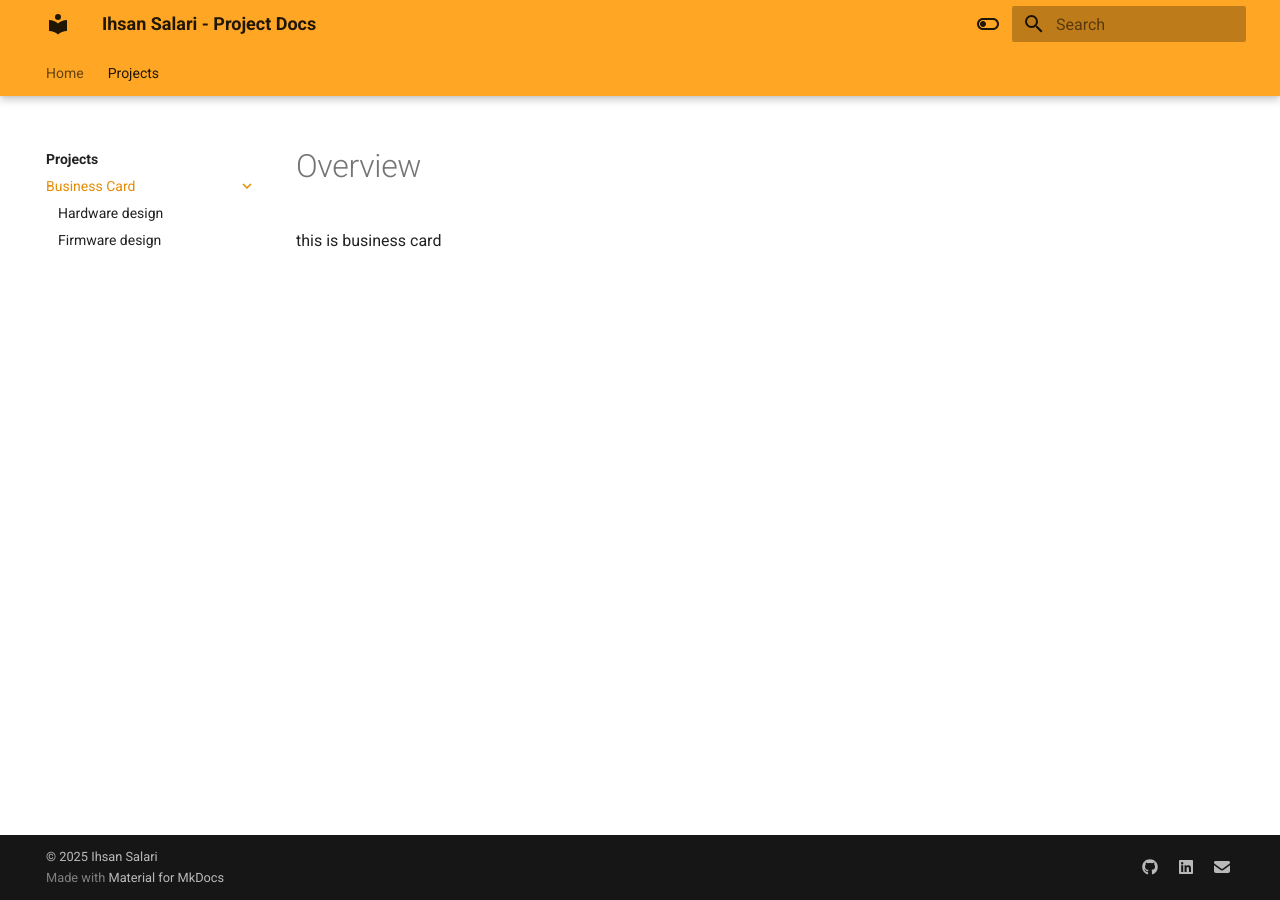
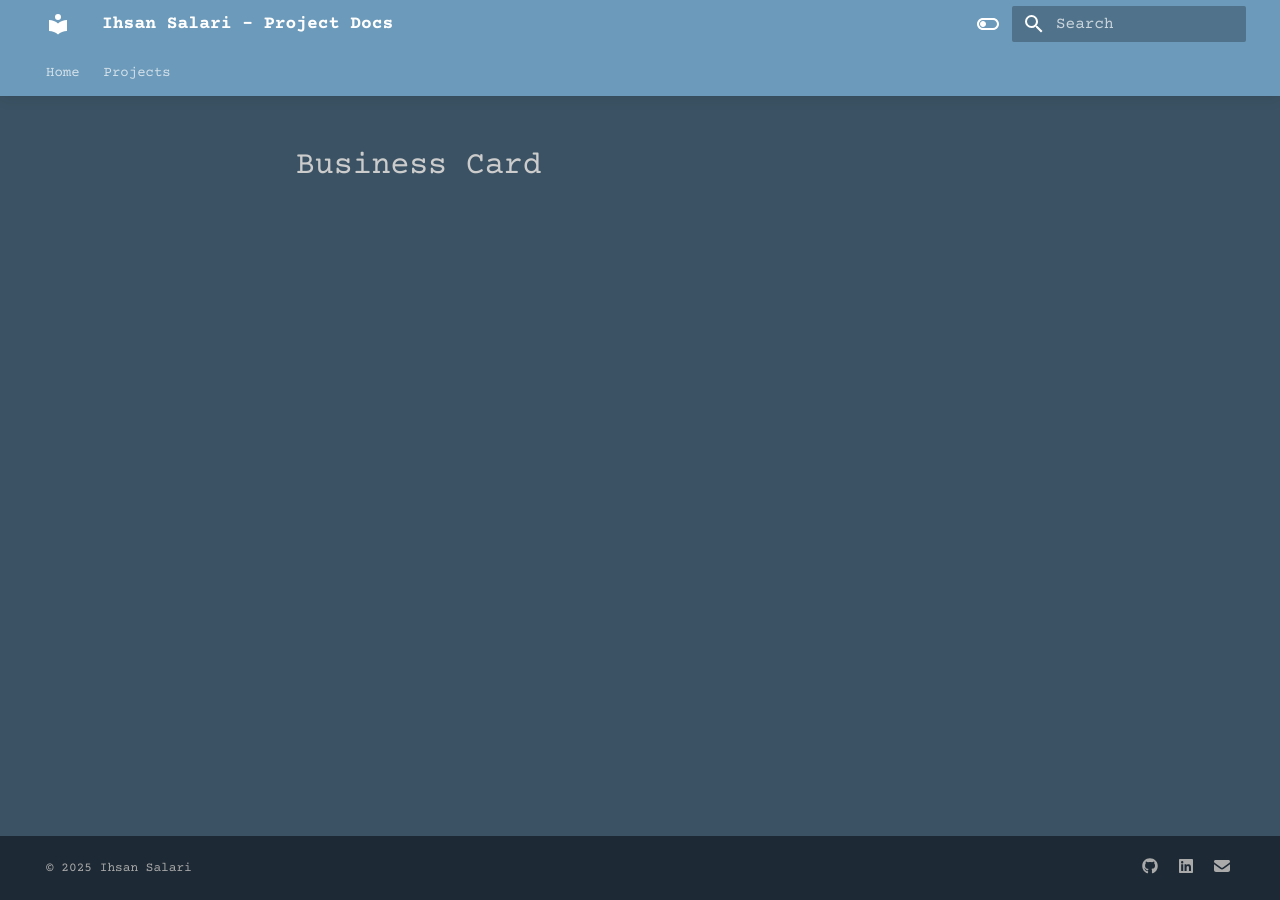
Before and after one commit to ihsan-sa/project_docs, an MkDocs documentation site: the page built from docs/Projects/BusinessCard/index.md, in a window 1280 px wide. Built offline with MkDocs 1.6.1 and Material for MkDocs 9.7.7, drawn with Linux system fonts in a browser that asks for light colours.

Commit message:
Added project sections

```diff
--- a/docs/Projects/BusinessCard/index.md
+++ b/docs/Projects/BusinessCard/index.md
@@ -1,3 +1 @@
-# Overview
-
-this is business card
+# Business Card
--- /dev/null
+++ b/docs/css/extra.css
@@ -0,0 +1,216 @@
+[data-md-color-scheme="dark"] {
+  --md-primary-fg-color:        #6c9aba;
+  background-color: #3a5263;
+}
+[data-md-color-scheme="light"] {
+  --md-primary-fg-color:        #95d2ec;
+  background-color: #b0c9db;
+}
+
+/* Light Mode Theme */
+/* [data-md-color-scheme="custom-light"] {
+  --md-primary-fg-color: #7fa1af;
+  --md-accent-fg-color: #6d9ab7;
+  --md-default-bg-color: #b0c9db;
+  --md-typeset-color: #222;
+  --md-primary-fg-color--light: #7fa1af;
+  --md-primary-fg-color--dark:  #7fa1af;
+  --md-typeset-a-color: #392e2e;
+} */
+
+/* Dark Mode Theme */
+/* [data-md-color-scheme="custom-dark"] { */
+  /* --md-primary-fg-color: #6c9aba;
+  --md-accent-fg-color: #d06085;
+  --md-default-bg-color: #3a5263;
+  --md-typeset-color: #eeeeee;
+  --md-primary-fg-color--light: #6c9aba;
+  --md-primary-fg-color--dark:  #6c9aba;
+  --md-typeset-a-color: #eeeeee; */
+  /* .md-nav__link {
+  color: #6d9ab7;
+} */
+/* } */
+
+[data-md-color-scheme="custom-dark"] {
+  color-scheme: dark;
+
+  /* Primary color shades (used for active nav, highlights, etc.) */
+  --md-primary-fg-color:              #6c9aba;
+  --md-primary-fg-color--light:       #7daac8;
+  --md-primary-fg-color--dark:        #5b89a9;
+
+  /* Accent color shades (used for emphasized elements) */
+  --md-accent-fg-color:               #d06085;
+  --md-accent-fg-color--transparent: rgba(208, 96, 133, 0.1);
+
+  /* Background colors */
+  --md-default-bg-color:             #3a5263;
+  --md-default-bg-color--light:      #4a6273;
+  --md-default-bg-color--lighter:    #5a7283;
+  --md-default-bg-color--lightest:   #6a8293;
+
+  /* Foreground (text) colors */
+  --md-default-fg-color:             #eeeeee;
+  --md-default-fg-color--light:      #cccccc;
+  --md-default-fg-color--lighter:    #999999;
+  --md-default-fg-color--lightest:   #666666;
+
+  /* Typography colors */
+  --md-typeset-color:                #eeeeee;
+  --md-typeset-a-color:              #d06085;
+  --md-typeset-del-color:            rgba(255, 0, 0, 0.2);
+  --md-typeset-ins-color:            rgba(0, 255, 0, 0.2);
+
+  /* Navigation (sidebar/topbar) link colors */
+  --md-nav-link-color:               #d06085;
+  --md-nav-link--active-color:       #ffffff;
+  --md-nav-bg-color:                 #2b3c4c;
+  --md-nav-fg-color:                 #eeeeee;
+
+  /* Footer */
+  --md-footer-bg-color:              #2b3c4c;
+  --md-footer-fg-color:              #cccccc;
+  --md-footer-fg-color--light:       #aaaaaa;
+  --md-footer-fg-color--lighter:     #888888;
+
+  /* Code block colors */
+  --md-code-bg-color:                #2e3f50;
+  --md-code-fg-color:                #e0e0e0;
+
+  --md-code-hl-color:                rgba(208, 96, 133, 0.2);
+  --md-code-hl-color--light:         rgba(208, 96, 133, 0.05);
+
+  /* Code syntax (optional customizations) */
+  --md-code-hl-number-color:         #ff5370;
+  --md-code-hl-special-color:        #c792ea;
+  --md-code-hl-function-color:       #82aaff;
+  --md-code-hl-constant-color:       #f78c6c;
+  --md-code-hl-keyword-color:        #c792ea;
+  --md-code-hl-string-color:         #c3e88d;
+  --md-code-hl-operator-color:       #89ddff;
+  --md-code-hl-punctuation-color:    #89ddff;
+  --md-code-hl-comment-color:        #546e7a;
+  --md-code-hl-variable-color:       #ffcb6b;
+
+  /* Admonitions */
+  --md-admonition-fg-color:          #eeeeee;
+  --md-admonition-bg-color:          #2b3c4c;
+
+  /* Warning block colors */
+  --md-warning-fg-color:             #000000;
+  --md-warning-bg-color:             #ffe082;
+
+  /* Tables */
+  --md-typeset-table-color:          rgba(255, 255, 255, 0.12);
+  --md-typeset-table-color--light:   rgba(255, 255, 255, 0.035);
+
+  /* Shadows (if needed) */
+  --md-shadow-z1:
+    0 0.25rem 0.625rem rgba(0, 0, 0, 0.05),
+    0 0 0.0625rem rgba(0, 0, 0, 0.1);
+
+  --md-shadow-z2:
+    0 0.25rem 0.625rem rgba(0, 0, 0, 0.1),
+    0 0 0.0625rem rgba(0, 0, 0, 0.25);
+
+  --md-shadow-z3:
+    0 0.25rem 0.625rem rgba(0, 0, 0, 0.2),
+    0 0 0.0625rem rgba(0, 0, 0, 0.35);
+}
+
+
+[data-md-color-scheme="custom-light"] {
+  color-scheme: light;
+
+  /* Primary color shades */
+  --md-primary-fg-color:              #7fa1af;
+  --md-primary-fg-color--light:       #9bb7c4;
+  --md-primary-fg-color--dark:        #5e7e8e;
+
+  /* Accent color shades */
+  --md-accent-fg-color:               #6d9ab7;
+  --md-accent-fg-color--transparent: rgba(109, 154, 183, 0.1);
+
+  /* Background colors */
+  --md-default-bg-color:             #b0c9db;
+  --md-default-bg-color--light:      #c5d7e5;
+  --md-default-bg-color--lighter:    #d9e4ed;
+  --md-default-bg-color--lightest:   #ecf1f6;
+
+  /* Foreground (text) colors */
+  --md-default-fg-color:             #222222;
+  --md-default-fg-color--light:      #4a4a4a;
+  --md-default-fg-color--lighter:    #888888;
+  --md-default-fg-color--lightest:   #cccccc;
+
+  /* Typography */
+  --md-typeset-color:                #222222;
+  --md-typeset-a-color:              #392e2e; /* dark text links */
+
+  --md-typeset-del-color:            rgba(255, 0, 0, 0.1);
+  --md-typeset-ins-color:            rgba(0, 255, 0, 0.1);
+
+  /* Navigation (sidebar/topbar) */
+  --md-nav-link-color:               #6d9ab7;
+  --md-nav-link--active-color:       #000000;
+  --md-nav-bg-color:                 #d2e0ea;
+  --md-nav-fg-color:                 #222222;
+
+  /* Footer */
+  --md-footer-bg-color:              #a0b8c8;
+  --md-footer-fg-color:              #222222;
+  --md-footer-fg-color--light:       #444444;
+  --md-footer-fg-color--lighter:     #666666;
+
+  /* Code blocks */
+  --md-code-bg-color:                #f5f7fa;
+  --md-code-fg-color:                #2c3e50;
+
+  --md-code-hl-color:                rgba(109, 154, 183, 0.2);
+  --md-code-hl-color--light:         rgba(109, 154, 183, 0.05);
+
+  /* Code syntax */
+  --md-code-hl-number-color:         #d32f2f;
+  --md-code-hl-special-color:        #c2185b;
+  --md-code-hl-function-color:       #1976d2;
+  --md-code-hl-constant-color:       #512da8;
+  --md-code-hl-keyword-color:        #303f9f;
+  --md-code-hl-string-color:         #388e3c;
+  --md-code-hl-name-color:           var(--md-code-fg-color);
+  --md-code-hl-operator-color:       var(--md-default-fg-color--light);
+  --md-code-hl-punctuation-color:    var(--md-default-fg-color--light);
+  --md-code-hl-comment-color:        #777777;
+  --md-code-hl-variable-color:       #455a64;
+
+  /* Admonitions */
+  --md-admonition-fg-color:          #222222;
+  --md-admonition-bg-color:          #dce7ef;
+
+  /* Warning blocks */
+  --md-warning-fg-color:             #000000;
+  --md-warning-bg-color:             #fff9c4;
+
+  /* Tables */
+  --md-typeset-table-color:          rgba(0, 0, 0, 0.12);
+  --md-typeset-table-color--light:   rgba(0, 0, 0, 0.035);
+
+  /* Shadows */
+  --md-shadow-z1:
+    0 0.25rem 0.625rem rgba(0, 0, 0, 0.05),
+    0 0 0.0625rem rgba(0, 0, 0, 0.1);
+
+  --md-shadow-z2:
+    0 0.25rem 0.625rem rgba(0, 0, 0, 0.1),
+    0 0 0.0625rem rgba(0, 0, 0, 0.25);
+
+  --md-shadow-z3:
+    0 0.25rem 0.625rem rgba(0, 0, 0, 0.2),
+    0 0 0.0625rem rgba(0, 0, 0, 0.35);
+}
+
+.md-header {
+  box-shadow:
+    0 0.25rem 0.625rem rgba(0, 0, 0, 0.05),
+    0 0 0.0625rem rgba(0, 0, 0, 0.1);
+}
--- a/mkdocs.yml
+++ b/mkdocs.yml
@@ -1,9 +1,11 @@
 site_name: Ihsan Salari - Project Docs
-
+site_url: https://www.docs.ihsan.cc
 theme:
   name: material
+  font:
+    text: Courier Prime
   features:
-    # - navigation.instant
+    - navigation.instant
     - navigation.tabs
     # - navigation.sections
     - toc.integrate
@@ -17,31 +19,38 @@ theme:
     - navigation.indexes
     - navigation.tabs.sticky
     - navigation.tracking
+    - header.autohide
 
   language: en
   palette:
-    - scheme: default
+    - scheme: custom-dark
       toggle:
         icon: material/toggle-switch-off-outline
         name: Switch to dark mode
-      primary: orange
-      accent: purple
-    - scheme: slate
+    - scheme: custom-light
       toggle:
         icon: material/toggle-switch
         name: Switch to light mode
-      primary: purple
-      accent: lime
+
 
 nav:
   - Home: index.md
   - Projects:
     - Projects Home: Projects/index.md
     - Business Card:
-      - Projects/BusinessCard/index.md
-      - Hardware design: Projects/BusinessCard/hardwareDesign.md
-      - Firmware design: Projects/BusinessCard/firmware.md
-
+      - Revision 1:
+        - Projects/BusinessCard/Rev1/index.md
+        - Hardware design: Projects/BusinessCard/Rev1/hardwareDesign.md
+        - Firmware design: Projects/BusinessCard/Rev1/firmware.md
+    - DC to DC: Projects/DC_DC/index.md
+    - Ionic (EHD) Thruster:
+      - Projects/IonicThruster/index.md
+    - LED Flood Light Panels:
+      - Projects/LEDLightPanels/index.md
+      - 20V Panel:
+        - Projects/LEDLightPanels/20V_Panel/index.md
+    - Lorentz Solver:
+      - Projects/LorentzSolver/index.md
 extra:
   social:
     - icon: fontawesome/brands/github
@@ -51,8 +60,16 @@ extra:
     - icon: fontawesome/solid/envelope
       link: mailto:hi@ihsan.cc
 
+  generator: false
+
+
 copyright: © 2025 Ihsan Salari
 
 markdown_extensions:
   - toc:
       permalink: true
+      # toc_depth: 2
+
+
+extra_css:
+  - css/extra.css
```
Also changed, not shown: docs/Projects/BusinessCard/Rev1/firmware.md (added, +1 -0 lines), docs/Projects/BusinessCard/Rev1/hardwareDesign.md (added, +1 -0 lines), docs/Projects/BusinessCard/Rev1/index.md (added, +1 -0 lines), docs/Projects/BusinessCard/firmware.md (deleted, +0 -14 lines), docs/Projects/BusinessCard/hardwareDesign.md (deleted, +0 -1 lines), docs/Projects/DC_DC/index.md (added, +1 -0 lines), docs/Projects/Ionic (EHD) Thruster/About.md (deleted, +0 -1 lines), docs/Projects/IonicThruster/index.md (added, +1 -0 lines), docs/Projects/LED Light Panels/About.md (deleted, +0 -1 lines), docs/Projects/LEDLightPanels/20V_Panel/index.md (added, +1 -0 lines), docs/Projects/LEDLightPanels/index.md (added, +1 -0 lines), docs/Projects/Lorentz Solver/About.md (deleted, +0 -1 lines), docs/Projects/LorentzSolver/index.md (added, +1 -0 lines), docs/Projects/USB-C Trigger Boards/About.md (deleted, +0 -1 lines), 3 more files.
